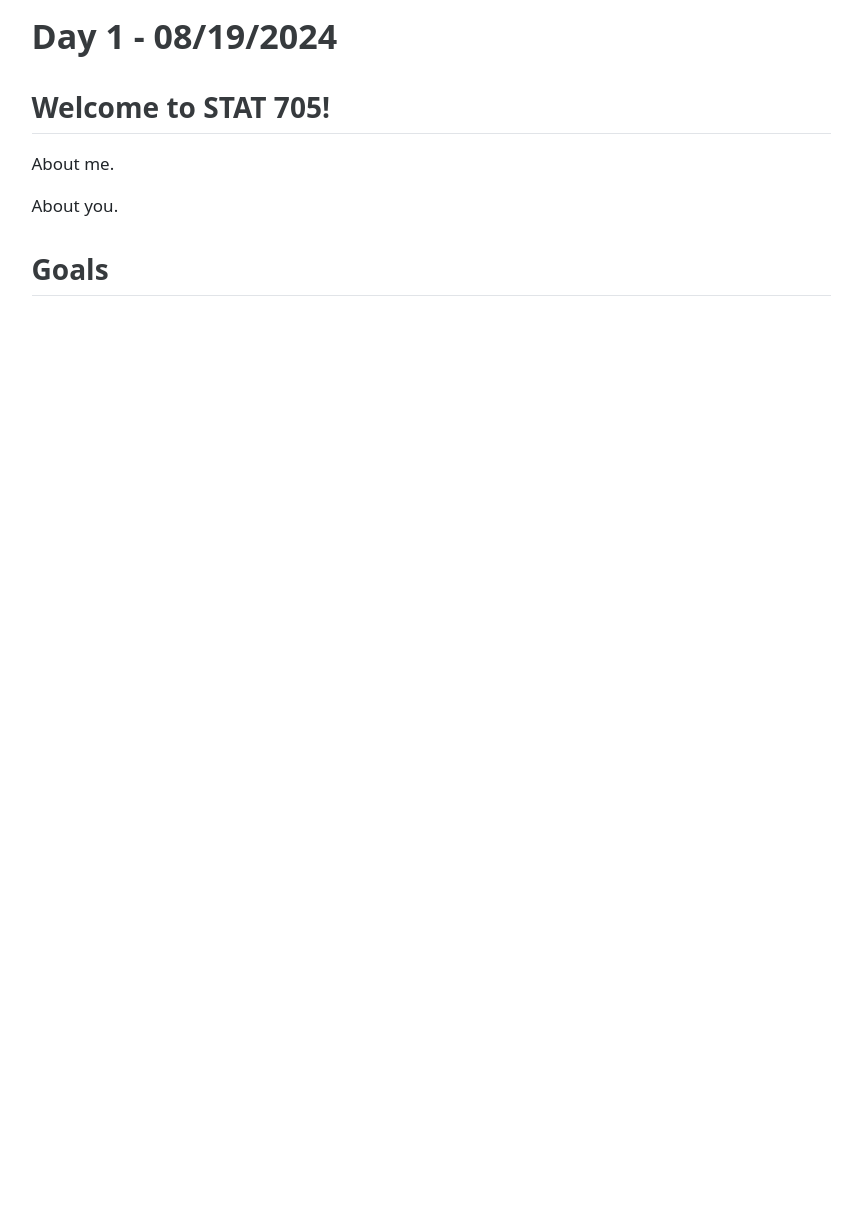
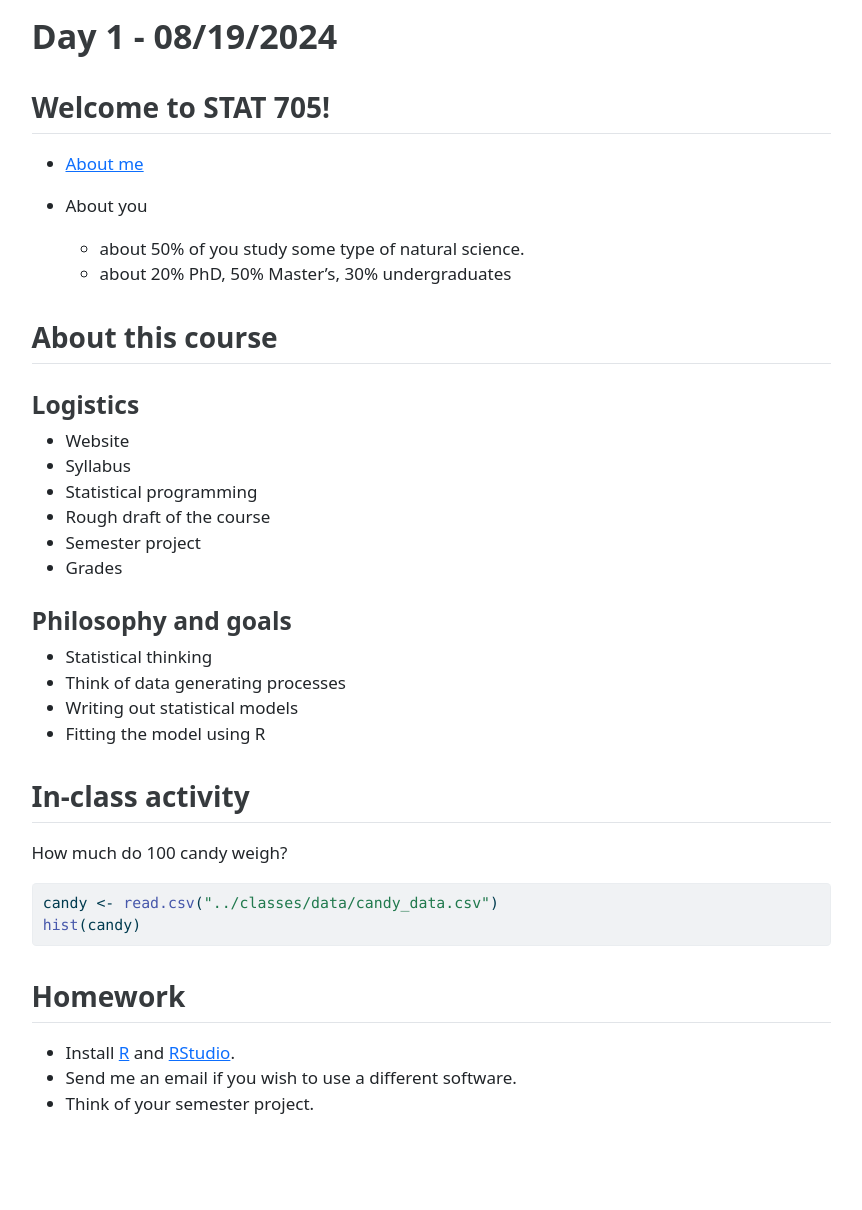
Before and after one commit to kevinlin1/just-the-class, a Jekyll site: the page classes/day01_08192024.html, which Jekyll copies as it is, in a window 1280 px wide. Shown: the whole page, without its empty margins (209-1071 px from the left). Built offline with Jekyll 4.4.1, drawn with Linux system fonts in a browser that asks for light colours; before the commit the page ends 900 px from its top, so only the background shows below that.

Commit message:
update class 1

```diff
--- a/classes/day01_08192024.html
+++ b/classes/day01_08192024.html
@@ -19,6 +19,40 @@ ul.task-list li input[type="checkbox"] {
   width: 0.8em;
   margin: 0 0.8em 0.2em -1em; /* quarto-specific, see https://github.com/quarto-dev/quarto-cli/issues/4556 */
   vertical-align: middle;
+}
+/* CSS for syntax highlighting */
+pre > code.sourceCode { white-space: pre; position: relative; }
+pre > code.sourceCode > span { display: inline-block; line-height: 1.25; }
+pre > code.sourceCode > span:empty { height: 1.2em; }
+.sourceCode { overflow: visible; }
+code.sourceCode > span { color: inherit; text-decoration: inherit; }
+div.sourceCode { margin: 1em 0; }
+pre.sourceCode { margin: 0; }
+@media screen {
+div.sourceCode { overflow: auto; }
+}
+@media print {
+pre > code.sourceCode { white-space: pre-wrap; }
+pre > code.sourceCode > span { text-indent: -5em; padding-left: 5em; }
+}
+pre.numberSource code
+  { counter-reset: source-line 0; }
+pre.numberSource code > span
+  { position: relative; left: -4em; counter-increment: source-line; }
+pre.numberSource code > span > a:first-child::before
+  { content: counter(source-line);
+    position: relative; left: -1em; text-align: right; vertical-align: baseline;
+    border: none; display: inline-block;
+    -webkit-touch-callout: none; -webkit-user-select: none;
+    -khtml-user-select: none; -moz-user-select: none;
+    -ms-user-select: none; user-select: none;
+    padding: 0 4px; width: 4em;
+  }
+pre.numberSource { margin-left: 3em;  padding-left: 4px; }
+div.sourceCode
+  {   }
+@media screen {
+pre > code.sourceCode > span > a:first-child::before { text-decoration: underline; }
 }
 </style>
 
@@ -62,11 +96,62 @@ ul.task-list li input[type="checkbox"] {
 
 <section id="welcome-to-stat-705" class="level2">
 <h2 class="anchored" data-anchor-id="welcome-to-stat-705">Welcome to STAT 705!</h2>
-<p>About me.</p>
-<p>About you.</p>
+<ul>
+<li><p><a href="https://jlacasa.github.io/">About me</a></p></li>
+<li><p>About you</p>
+<ul>
+<li>about 50% of you study some type of natural science.<br>
+</li>
+<li>about 20% PhD, 50% Master’s, 30% undergraduates</li>
+</ul></li>
+</ul>
 </section>
-<section id="goals" class="level2">
-<h2 class="anchored" data-anchor-id="goals">Goals</h2>
+<section id="about-this-course" class="level2">
+<h2 class="anchored" data-anchor-id="about-this-course">About this course</h2>
+<section id="logistics" class="level3">
+<h3 class="anchored" data-anchor-id="logistics">Logistics</h3>
+<ul>
+<li>Website<br>
+</li>
+<li>Syllabus<br>
+</li>
+<li>Statistical programming<br>
+</li>
+<li>Rough draft of the course<br>
+</li>
+<li>Semester project<br>
+</li>
+<li>Grades</li>
+</ul>
+</section>
+<section id="philosophy-and-goals" class="level3">
+<h3 class="anchored" data-anchor-id="philosophy-and-goals">Philosophy and goals</h3>
+<ul>
+<li>Statistical thinking<br>
+</li>
+<li>Think of data generating processes</li>
+<li>Writing out statistical models</li>
+<li>Fitting the model using R</li>
+</ul>
+</section>
+</section>
+<section id="in-class-activity" class="level2">
+<h2 class="anchored" data-anchor-id="in-class-activity">In-class activity</h2>
+<p>How much do 100 candy weigh?</p>
+<div class="cell">
+<div class="sourceCode cell-code" id="cb1"><pre class="sourceCode r code-with-copy"><code class="sourceCode r"><span id="cb1-1"><a href="#cb1-1" aria-hidden="true" tabindex="-1"></a>candy <span class="ot">&lt;-</span> <span class="fu">read.csv</span>(<span class="st">"../classes/data/candy_data.csv"</span>)</span>
+<span id="cb1-2"><a href="#cb1-2" aria-hidden="true" tabindex="-1"></a><span class="fu">hist</span>(candy)</span></code><button title="Copy to Clipboard" class="code-copy-button"><i class="bi"></i></button></pre></div>
+</div>
+</section>
+<section id="homework" class="level2">
+<h2 class="anchored" data-anchor-id="homework">Homework</h2>
+<ul>
+<li>Install <a href="https://cran.r-project.org/">R</a> and <a href="https://posit.co/download/rstudio-desktop/">RStudio</a>.<br>
+</li>
+<li>Send me an email if you wish to use a different software.<br>
+</li>
+<li>Think of your semester project.</li>
+</ul>
 </section>
 
 </main>
```
Also changed, not shown: classes/day01_08192024.qmd (+32 -5 lines).
